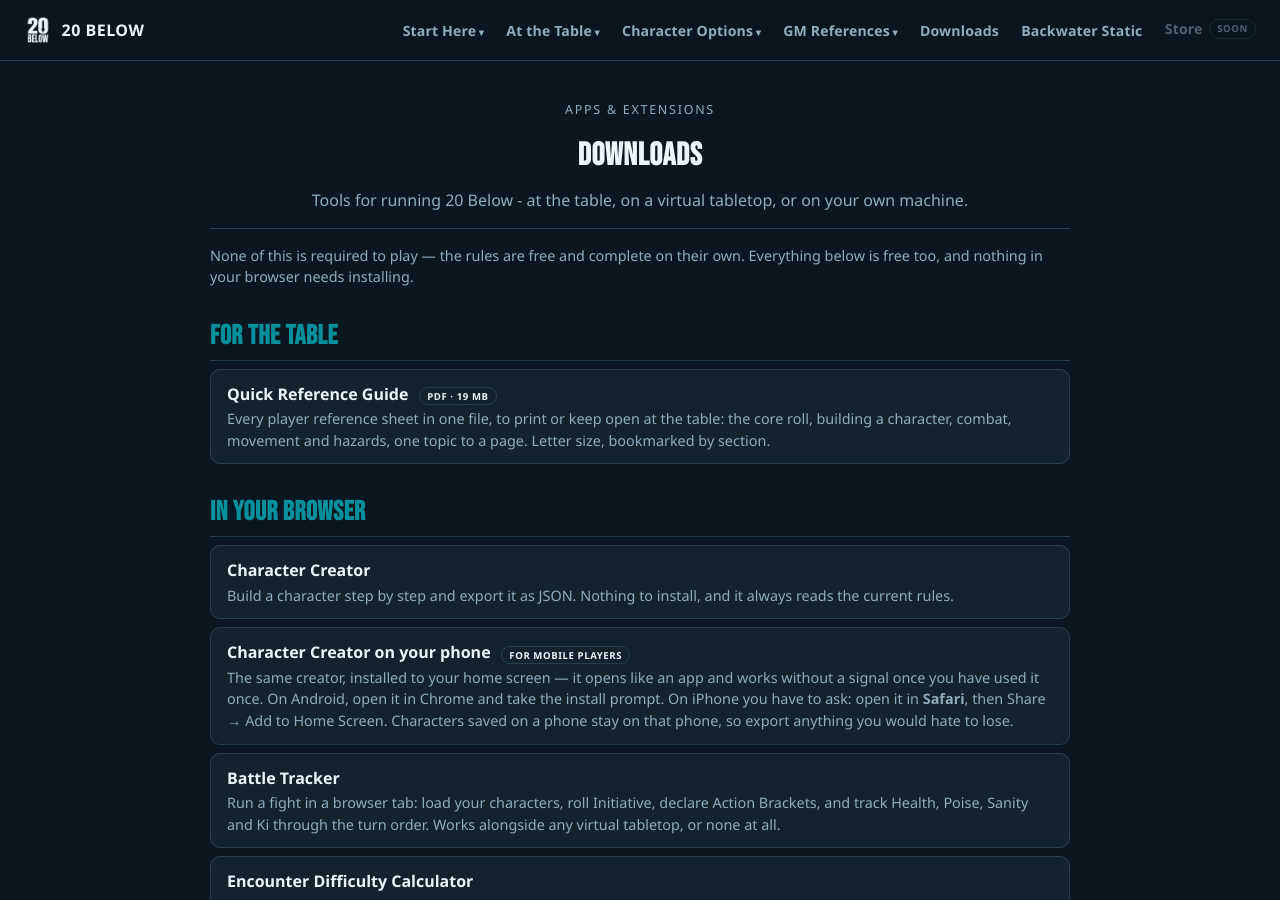
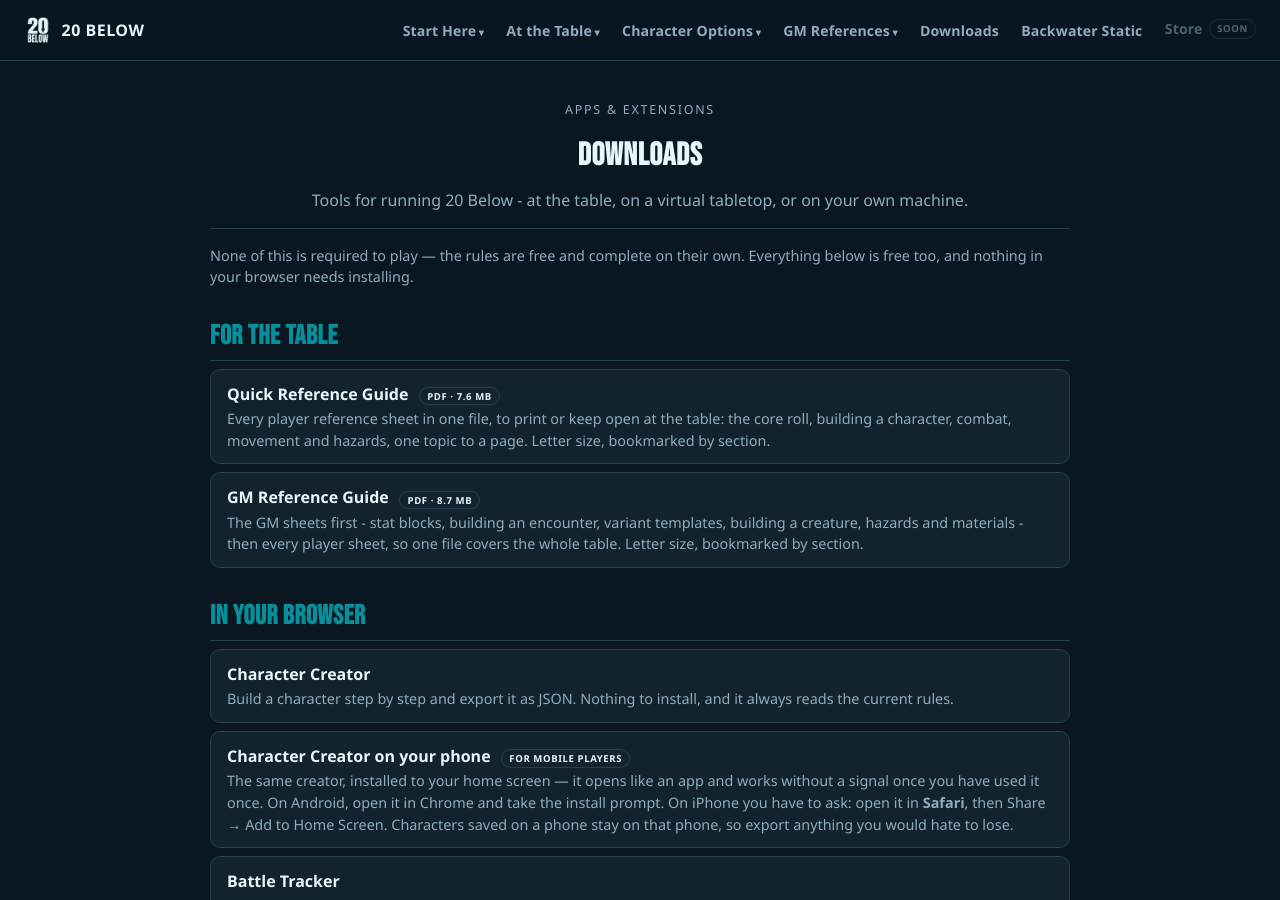
Before and after one commit to feralucce/20_Below, a Jekyll site: the page built from downloads.html, in a window 1280 px wide and 900 px high. Built offline with Jekyll 4.4.1, drawn with Linux system fonts in a browser that asks for light colours.

Commit message:
Publish the GM Reference Guide PDF
The GM sheets, then every player sheet, in one 8.7 MB file. A card for
it on Downloads beside the Quick Reference, and a link in the GM
References intro. Both pages now give the Quick Reference's new size
(7.6 MB, was 19 MB).

Co-Authored-By: Claude Opus 5.5 <noreply@anthropic.com>

```diff
--- a/downloads.html
+++ b/downloads.html
@@ -96,9 +96,14 @@ title: "Downloads"
   <h2>For the table</h2>
   <div class="doc-list">
     <a class="doc-card" href="docs/assets/downloads/20Below-Quick-Reference-Guide.pdf" download>
-      <div class="name">Quick Reference Guide <span class="pill">PDF &middot; 19 MB</span></div>
+      <div class="name">Quick Reference Guide <span class="pill">PDF &middot; 7.6 MB</span></div>
       <div class="desc">Every player reference sheet in one file, to print or keep open at the table: the core roll,
         building a character, combat, movement and hazards, one topic to a page. Letter size, bookmarked by section.</div>
+    </a>
+    <a class="doc-card" href="docs/assets/downloads/20Below-GM-Reference-Guide.pdf" download>
+      <div class="name">GM Reference Guide <span class="pill">PDF &middot; 8.7 MB</span></div>
+      <div class="desc">The GM sheets first - stat blocks, building an encounter, variant templates, building a creature,
+        hazards and materials - then every player sheet, so one file covers the whole table. Letter size, bookmarked by section.</div>
     </a>
   </div>
 
--- a/gm-references.html
+++ b/gm-references.html
@@ -67,7 +67,7 @@ title: "GM References"
   </div>
 
   <h2>Quick Reference Sheets</h2>
-  <p class="intro">One topic per page, built to be read in one look at the table. Select a sheet to open it, and use the arrows to flip through the rest. Every player sheet is also in one PDF, the <a href="docs/assets/downloads/20Below-Quick-Reference-Guide.pdf" download>Quick Reference Guide</a> (19 MB).</p>
+  <p class="intro">One topic per page, built to be read in one look at the table. Select a sheet to open it, and use the arrows to flip through the rest. Every player sheet is also in one PDF, the <a href="docs/assets/downloads/20Below-Quick-Reference-Guide.pdf" download>Quick Reference Guide</a> (7.6 MB), and the <a href="docs/assets/downloads/20Below-GM-Reference-Guide.pdf" download>GM Reference Guide</a> (8.7 MB) has every sheet on this page, GM and player.</p>
   <h3 class="sheet-group">The Basics</h3>
   <div class="sheets">
     <a class="sheet" href="/docs/assets/portfolio/how-it-works.webp"><img src="/docs/assets/portfolio/how-it-works-thumb.webp" alt="How 20 Below Works reference sheet" loading="lazy" width="560" height="725" /><div class="cap"><div class="name">How 20 Below Works</div><div class="desc">The whole game in seven steps, for a new player.</div></div></a>
```
Also changed, not shown: 1 other file.
